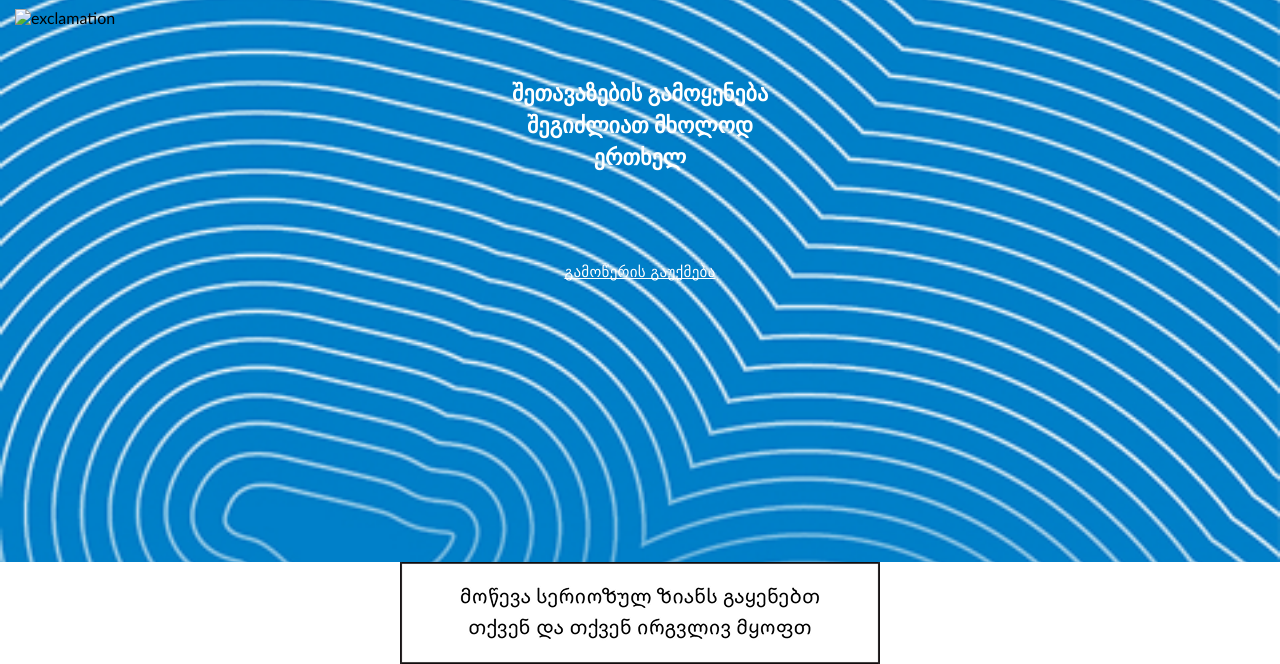
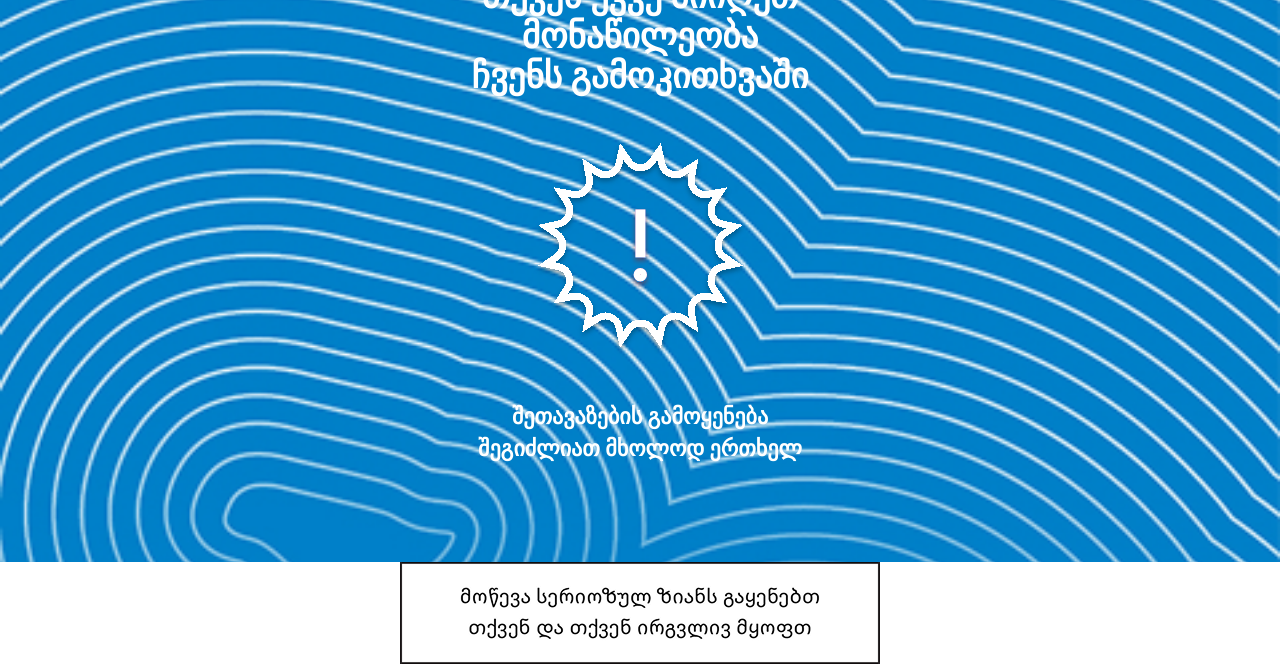
Before and after one commit to GlagolevEvgenii/jti-camel, a plain HTML site: page page5.html in a window 1280 px wide. Shown: the part 136-800 px from the top of the page. Drawn offline with nearby package versions, Linux system fonts and the light colour scheme.

Commit message:
finish main page 5

```diff
--- a/css/main.css
+++ b/css/main.css
@@ -88,7 +88,7 @@ body {
     display: block;
 }
 .img-icon{
-    margin-bottom: 50px;
+    margin-bottom: 40px;
 }
 .items-holder{
     display: flex;
@@ -275,8 +275,8 @@ body {
 .mb-25{
     margin-bottom: 25px;
 }
-.mb-55{
-    margin-bottom: 55px;
+.mb-45{
+    margin-bottom: 45px;
 }
 .mt-50{
     margin-top: 50px;
--- a/page5.html
+++ b/page5.html
@@ -6,25 +6,29 @@
   <meta content="IE=edge" http-equiv="X-UA-Compatible">
   <meta content="width=device-width, initial-scale=1.0, maximum-scale=1.0, user-scalable=no" name="viewport">
   <meta content="telephone=no" name="format-detection"/>
-  <title>Jti Winston</title>
-
-
+  <title>Camel Compact Blue</title>
   <link rel="stylesheet" href="https://cdnjs.cloudflare.com/ajax/libs/normalize/8.0.1/normalize.min.css" integrity="sha512-NhSC1YmyruXifcj/KFRWoC561YpHpc5Jtzgvbuzx5VozKpWvQ+4nXhPdFgmx8xqexRcpAglTj9sIBWINXa8x5w==" crossorigin="anonymous" referrerpolicy="no-referrer" />
-  <link rel="stylesheet" href="https://cdn.jsdelivr.net/npm/swiper@11/swiper-bundle.min.css"/>
   <link href="css/main.css" rel="stylesheet" type="text/css">
 </head>
 
 <body>
 <main class="regular-bg">
   <div class="container">
-    <div class="icon-content">
-      <h1 class="regular-title mb-25">თქვენ უკვე მიიღეთ <br> მონაწილეობა <br> ჩვენს გამოკითხვაში</h1>
-      <img src="img/star.svg" alt="exclamation" class="img-icon">
-      <p class="regular-text"> შეთავაზების გამოყენება <br> შეგიძლიათ მხოლოდ <br>ერთხელ</p>
-      <a href="#" class="link mt-90">გამოწერის გაუქმება</a>
+    <div class="regular-content">
+      <div class="icon-content">
+        <h1 class="regular-title mb-45">
+          თქვენ უკვე მიიღეთ <br>
+          მონაწილეობა <br>
+          ჩვენს გამოკითხვაში
+        </h1>
+        <img src="img/icons/star.svg" alt="star" class="img-icon">
+        <p class="regular-text">
+          შეთავაზების გამოყენება <br>
+          შეგიძლიათ მხოლოდ ერთხელ
+        </p>
+      </div>
     </div>
   </div>
-
 </main>
 <footer class="footer">
   <img src="img/footer.png" alt="footer-image">
@@ -32,8 +36,6 @@
 
 
 
-<script src="https://cdn.jsdelivr.net/npm/swiper@11/swiper-bundle.min.js"></script>
-<script src="js/main.js"></script>
 </body>
 
 </html>
```
Also changed, not shown: page4.html (+1 -2 lines), img/icons/star.svg (added).
